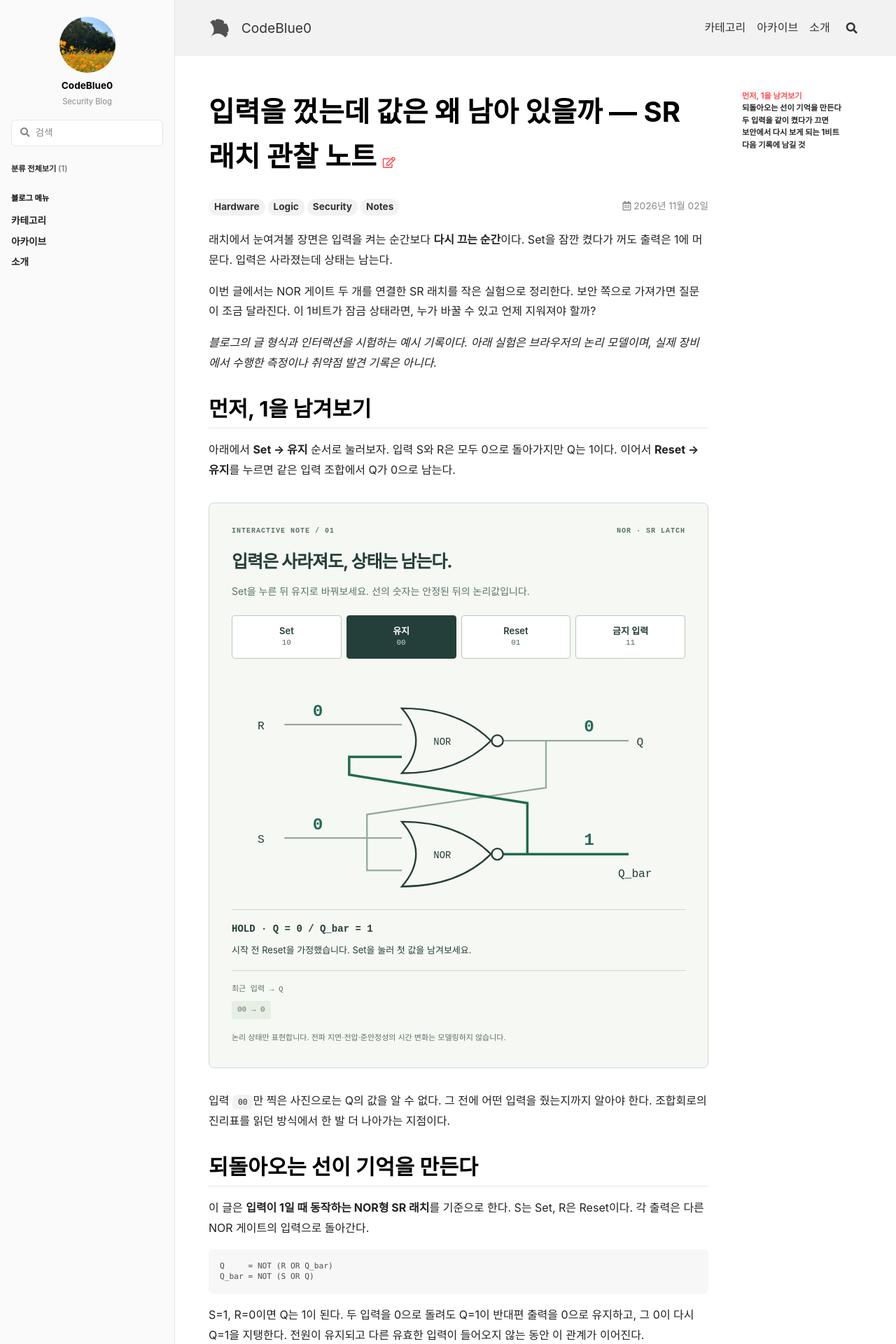
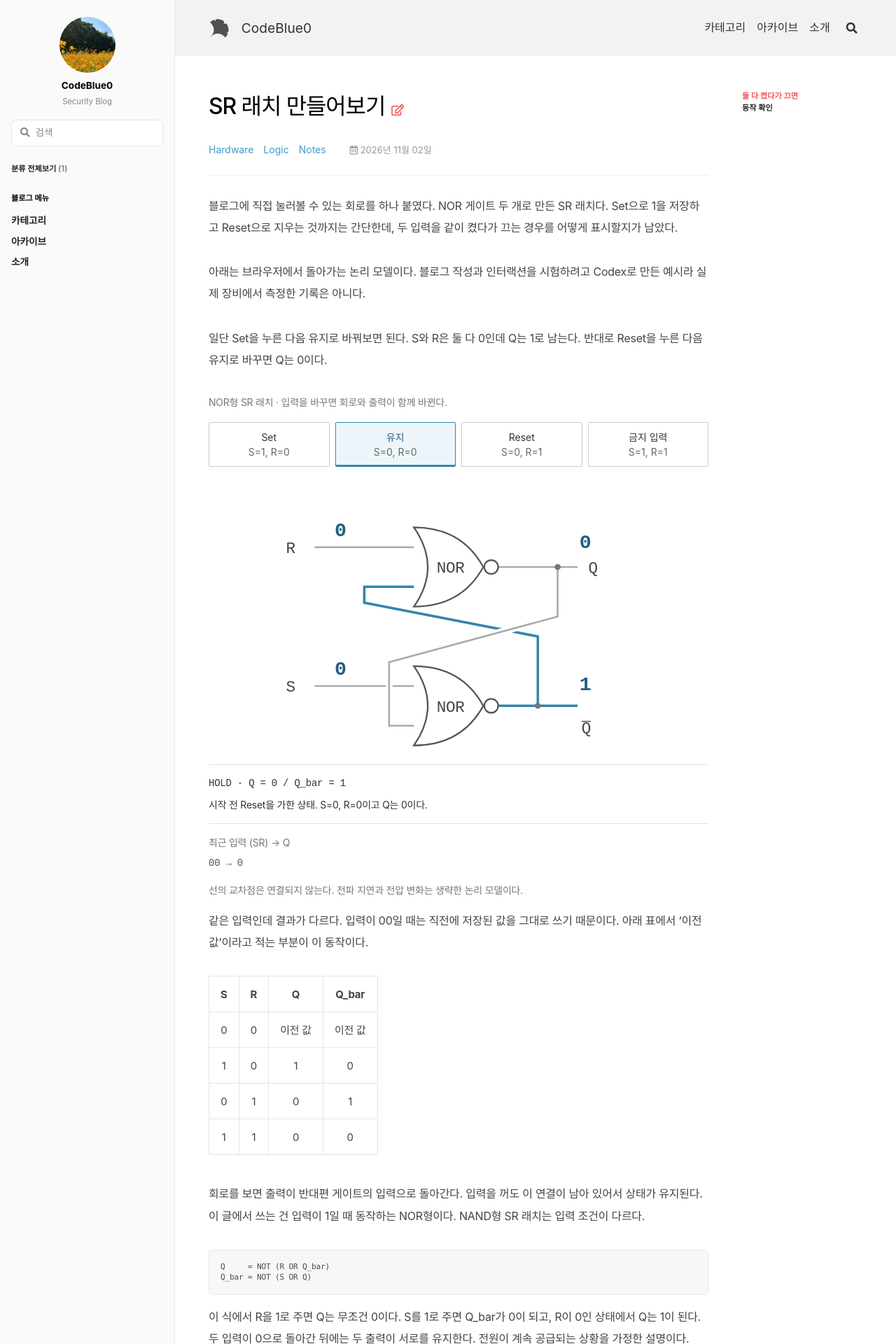
Before and after one commit to CodeBlue0/codeblue0.github.io, a Jekyll site: the page built from _posts/2026-11-02-sr-latch-state.md, in a window 1280 px wide. Shown: the top 1920 px of the page at 70% size. Built offline with Jekyll 4.4.1, drawn with Linux system fonts in a browser that asks for light colours; nearby versions of some CDN libraries; comment, search, counter and statistics services are not loaded; some of the changed text lies outside the part shown.

Commit message:
Rewrite latch post as a casual build log with inline circuit

````diff
--- a/_includes/posts/latch-lab.html
+++ b/_includes/posts/latch-lab.html
@@ -1,25 +1,23 @@
-<link rel="stylesheet" href="{{ '/assets/posts/latch/lab.css' | relative_url }}">
-<section class="latch-lab" id="latch-lab" aria-label="NOR형 SR 래치 실험">
-  <div class="latch-lab__heading"><span>INTERACTIVE NOTE / 01</span><span>NOR · SR LATCH</span></div>
-  <h3>입력은 사라져도, 상태는 남는다.</h3>
-  <p class="latch-lab__intro">Set을 누른 뒤 유지로 바꿔보세요. 선의 숫자는 안정된 뒤의 논리값입니다.</p>
+<figure class="latch-lab" id="latch-lab" aria-label="NOR형 SR 래치 실험">
+  <figcaption>NOR형 SR 래치 · 입력을 바꾸면 회로와 출력이 함께 바뀐다.</figcaption>
   <div class="latch-lab__controls" role="group" aria-label="S와 R 입력 조합">
-    <button type="button" data-s="1" data-r="0" aria-pressed="false">Set <small>10</small></button>
-    <button type="button" data-s="0" data-r="0" aria-pressed="true">유지 <small>00</small></button>
-    <button type="button" data-s="0" data-r="1" aria-pressed="false">Reset <small>01</small></button>
-    <button type="button" data-s="1" data-r="1" aria-pressed="false">금지 입력 <small>11</small></button>
+    <button type="button" data-s="1" data-r="0" aria-pressed="false">Set <small>S=1, R=0</small></button>
+    <button type="button" data-s="0" data-r="0" aria-pressed="true">유지 <small>S=0, R=0</small></button>
+    <button type="button" data-s="0" data-r="1" aria-pressed="false">Reset <small>S=0, R=1</small></button>
+    <button type="button" data-s="1" data-r="1" aria-pressed="false">금지 입력 <small>S=1, R=1</small></button>
   </div>
-  <svg class="latch-lab__circuit" viewBox="0 0 560 275" role="img" aria-labelledby="latch-circuit-title latch-circuit-desc">
+  <svg class="latch-lab__circuit" viewBox="0 0 360 266" role="img" aria-labelledby="latch-circuit-title latch-circuit-desc">
     <title id="latch-circuit-title">출력을 서로 되먹임하는 두 NOR 게이트</title>
-    <desc id="latch-circuit-desc">위 게이트에 R과 아래 출력이 들어가 Q를 만들고, 아래 게이트에 S와 Q가 들어가 Q bar를 만듭니다. 현재 값은 그림 아래 상태 설명에서도 확인할 수 있습니다.</desc>
-    <g class="latch-lab__wire"><path d="M65 64H210 M65 204H210"/><path data-wire="q" d="M335 84H490 M388 84V142L167 175V244H210"/><path data-wire="qb" d="M335 224H490 M365 224V161L145 126V104H210"/></g>
-    <g class="latch-lab__gate"><path d="M210 44Q245 84 210 124Q280 124 320 84Q280 44 210 44Z"/><circle cx="328" cy="84" r="7"/><path d="M210 184Q245 224 210 264Q280 264 320 224Q280 184 210 184Z"/><circle cx="328" cy="224" r="7"/></g>
-    <g class="latch-lab__labels"><text x="32" y="70">R</text><text x="32" y="210">S</text><text x="260" y="89">NOR</text><text x="260" y="229">NOR</text><text x="500" y="90">Q</text><text x="477" y="252">Q_bar</text></g>
-    <g class="latch-lab__values"><text data-value="r" x="100" y="54">0</text><text data-value="s" x="100" y="194">0</text><text data-value="q" x="435" y="73">0</text><text data-value="qb" x="435" y="213">1</text></g>
+    <desc id="latch-circuit-desc">위 게이트에 R과 Q bar가 들어가 Q를 만들고, 아래 게이트에 S와 Q가 들어가 Q bar를 만듭니다. 선이 교차하는 곳은 연결되지 않으며 점이 있는 곳은 연결됩니다. 현재 값은 그림 아래에서도 확인할 수 있습니다.</desc>
+    <g class="latch-lab__wire"><path d="M35 64H135 M35 204H135"/><path data-wire="qb" d="M220 224H300 M260 224V154L85 120V104H135"/><path class="latch-lab__bridge" d="M280 84V134L110 180V244H135"/><path data-wire="q" d="M220 84H300 M280 84V134L110 180V244H135"/></g>
+    <g class="latch-lab__gate"><path d="M135 44Q163 84 135 124Q183 124 205 84Q183 44 135 44Z"/><circle cx="213" cy="84" r="7"/><path d="M135 184Q163 224 135 264Q183 264 205 224Q183 184 135 184Z"/><circle cx="213" cy="224" r="7"/></g>
+    <g class="latch-lab__junction"><circle cx="280" cy="84" r="3"/><circle cx="260" cy="224" r="3"/></g>
+    <g class="latch-lab__labels"><text x="6" y="70">R</text><text x="6" y="210">S</text><text x="172" y="90">NOR</text><text x="172" y="230">NOR</text><text x="311" y="90">Q</text><text x="304" y="251">Q̅</text></g>
+    <g class="latch-lab__values"><text data-value="r" x="55" y="53">0</text><text data-value="s" x="55" y="193">0</text><text data-value="q" x="302" y="65">0</text><text data-value="qb" x="302" y="208">1</text></g>
   </svg>
-  <div class="latch-lab__status" role="status" aria-live="polite" aria-atomic="true"><strong data-status-title>HOLD · Q = 0 / Q_bar = 1</strong><span data-status-detail>시작 전 Reset을 가정했습니다. Set을 눌러 첫 값을 남겨보세요.</span></div>
-  <div class="latch-lab__history"><span>최근 입력 → Q</span><ol aria-label="최근 상태 전이 기록"><li>00 → 0</li></ol></div>
-  <p class="latch-lab__footnote">논리 상태만 표현합니다. 전파 지연·전압·준안정성의 시간 변화는 모델링하지 않습니다.</p>
+  <div class="latch-lab__status" role="status" aria-live="polite" aria-atomic="true"><strong data-status-title>HOLD · Q = 0 / Q_bar = 1</strong><span data-status-detail>시작 전 Reset을 가한 상태. S=0, R=0이고 Q는 0이다.</span></div>
+  <div class="latch-lab__history"><span>최근 입력 (SR) → Q</span><ol aria-label="최근 상태 전이 기록"><li>00 → 0</li></ol></div>
+  <p class="latch-lab__footnote">선의 교차점은 연결되지 않는다. 전파 지연과 전압 변화는 생략한 논리 모델이다.</p>
   <noscript><p>JavaScript가 꺼져 있어 그림은 초기 상태입니다. 아래 상태표에서 각 입력의 결과를 확인할 수 있습니다.</p></noscript>
-</section>
+</figure>
 <script src="{{ '/assets/posts/latch/lab.js' | relative_url }}" defer></script>
--- a/_posts/2026-11-02-sr-latch-state.md
+++ b/_posts/2026-11-02-sr-latch-state.md
@@ -1,72 +1,76 @@
 ---
-title: "입력을 껐는데 값은 왜 남아 있을까 — SR 래치 관찰 노트"
+title: "SR 래치 만들어보기"
 date: 2026-11-02 09:00:00 +0900
-tags: [Hardware, Logic, Security, Notes]
-excerpt: "NOR 게이트 두 개로 남겨둔 1비트. 입력을 직접 바꿔보며 기억과 초기화의 경계를 살펴본다."
+tags: [Hardware, Logic, Notes]
+excerpt: "블로그에서 직접 눌러볼 수 있는 SR 래치를 붙였다. Set과 Reset은 간단한데, 둘 다 켰다가 끄는 경우는 조금 다르다."
 ---
 
-래치에서 눈여겨볼 장면은 입력을 켜는 순간보다 **다시 끄는 순간**이다. Set을 잠깐 켰다가 꺼도 출력은 1에 머문다. 입력은 사라졌는데 상태는 남는다.
-
-이번 글에서는 NOR 게이트 두 개를 연결한 SR 래치를 작은 실험으로 정리한다. 보안 쪽으로 가져가면 질문이 조금 달라진다. 이 1비트가 잠금 상태라면, 누가 바꿀 수 있고 언제 지워져야 할까?
+블로그에 직접 눌러볼 수 있는 회로를 하나 붙였다. NOR 게이트 두 개로 만든 SR 래치다. Set으로 1을 저장하고 Reset으로 지우는 것까지는 간단한데, 두 입력을 같이 켰다가 끄는 경우를 어떻게 표시할지가 남았다.
 
 <!--more-->
 
-*블로그의 글 형식과 인터랙션을 시험하는 예시 기록이다. 아래 실험은 브라우저의 논리 모델이며, 실제 장비에서 수행한 측정이나 취약점 발견 기록은 아니다.*
+<link rel="stylesheet" href="{{ '/assets/posts/latch/lab.css' | relative_url }}">
+<div class="latch-note" markdown="1">
 
-## 먼저, 1을 남겨보기
+아래는 브라우저에서 돌아가는 논리 모델이다. 블로그 작성과 인터랙션을 시험하려고 Codex로 만든 예시라 실제 장비에서 측정한 기록은 아니다.
 
-아래에서 **Set → 유지** 순서로 눌러보자. 입력 S와 R은 모두 0으로 돌아가지만 Q는 1이다. 이어서 **Reset → 유지**를 누르면 같은 입력 조합에서 Q가 0으로 남는다.
+일단 Set을 누른 다음 유지로 바꿔보면 된다. S와 R은 둘 다 0인데 Q는 1로 남는다. 반대로 Reset을 누른 다음 유지로 바꾸면 Q는 0이다.
 
 {% include posts/latch-lab.html %}
 
-입력 `00`만 찍은 사진으로는 Q의 값을 알 수 없다. 그 전에 어떤 입력을 줬는지까지 알아야 한다. 조합회로의 진리표를 읽던 방식에서 한 발 더 나아가는 지점이다.
+같은 입력인데 결과가 다르다. 입력이 00일 때는 직전에 저장된 값을 그대로 쓰기 때문이다. 아래 표에서 ‘이전 값’이라고 적는 부분이 이 동작이다.
 
-## 되돌아오는 선이 기억을 만든다
+| S | R | Q | Q_bar |
+| :--: | :--: | :--: | :--: |
+| 0 | 0 | 이전 값 | 이전 값 |
+| 1 | 0 | 1 | 0 |
+| 0 | 1 | 0 | 1 |
+| 1 | 1 | 0 | 0 |
 
-이 글은 **입력이 1일 때 동작하는 NOR형 SR 래치**를 기준으로 한다. S는 Set, R은 Reset이다. 각 출력은 다른 NOR 게이트의 입력으로 돌아간다.
+회로를 보면 출력이 반대편 게이트의 입력으로 돌아간다. 입력을 꺼도 이 연결이 남아 있어서 상태가 유지된다. 이 글에서 쓰는 건 입력이 1일 때 동작하는 NOR형이다. NAND형 SR 래치는 입력 조건이 다르다.
 
 ```text
 Q     = NOT (R OR Q_bar)
 Q_bar = NOT (S OR Q)
 ```
 
-S=1, R=0이면 Q는 1이 된다. 두 입력을 0으로 돌려도 Q=1이 반대편 출력을 0으로 유지하고, 그 0이 다시 Q=1을 지탱한다. 전원이 유지되고 다른 유효한 입력이 들어오지 않는 동안 이 관계가 이어진다.
+이 식에서 R을 1로 주면 Q는 무조건 0이다. S를 1로 주면 Q_bar가 0이 되고, R이 0인 상태에서 Q는 1이 된다. 두 입력이 0으로 돌아간 뒤에는 두 출력이 서로를 유지한다. 전원이 계속 공급되는 상황을 가정한 설명이다.
 
-| S | R | 안정된 뒤의 Q | 의미 |
-| :--: | :--: | :--: | :-- |
-| 0 | 0 | 이전 값 | 유지 |
-| 1 | 0 | 1 | Set |
-| 0 | 1 | 0 | Reset |
-| 1 | 1 | 0, Q_bar도 0 | 금지 입력 |
+## 둘 다 켰다가 끄면
 
-여기서 `Q_bar`라는 이름은 주의해서 읽어야 한다. 정상적인 두 안정 상태에서는 Q의 반대지만, 모든 입력에서 항상 반대인 것은 아니다. [University of Vermont의 래치 강의](https://www.uvm.edu/~cbcafier/cs2210/content/04_logic_gates/latch_and_flip_flop.html)에서 회로식과 상태 전이를 확인할 수 있다.
+여기까지는 출력이 항상 반대로 나온다. 그런데 S와 R을 둘 다 1로 주면 두 NOR 게이트가 모두 0을 출력한다. Q_bar라는 이름이 붙어 있어도 이때는 Q의 반대가 아니다. 그래서 이 조합을 금지 입력으로 다룬다.
 
-## 두 입력을 같이 켰다가 끄면
+위에서 금지 입력을 누르고, 바로 유지로 바꾸면 Q와 Q_bar가 `?`로 표시된다.
 
-실험에서 **금지 입력 → 유지**를 눌러보자. 출력이 `?`로 바뀐다.
+실제 회로에서는 두 입력을 동시에 내릴 때 게이트의 전파 지연이나 소자 차이가 결과에 영향을 준다. 브라우저의 이 모델로는 어느 쪽이 먼저 바뀔지 알 수 없다. 그렇다고 항상 0으로 돌려놓으면 Reset이 된 것처럼 보인다. 여기서는 값을 임의로 정하지 않고 `?`를 남겼다.
 
-S=R=1인 동안에는 두 NOR 출력이 모두 0으로 강제된다. 문제는 두 입력을 함께 0으로 되돌릴 때다. 실제 회로에서는 전파 지연과 소자 차이 등이 결과에 영향을 준다. 이 모델은 그 뒤의 값을 임의로 골라 보여주는 대신, **이전 상태를 확정할 수 없음**으로 표시한다. 아날로그 전압이나 준안정성의 지속 시간을 재현하는 시뮬레이터는 아니다.
+```javascript
+// 금지 입력에서 두 입력을 함께 0으로 내린 경우
+if (wasForbidden) q = null;
 
-다시 Set이나 Reset을 주면 알려진 상태로 돌아온다. 또한 금지 입력에서 한 입력만 먼저 내리면, 남아 있는 유효 입력이 상태를 정할 수 있다. 그래서 입력의 값뿐 아니라 **입력이 바뀌는 순서**도 기록해야 한다.
+// 화면에는 미정 상태를 ?로 표시
+const show = value => value === null ? '?' : String(value);
+```
 
-초깃값에도 같은 주의가 필요하다. 이 실험은 시작 전에 Reset을 가한 상태를 가정한다. 실제 래치가 전원을 켜자마자 자동으로 0이 된다는 뜻은 아니다.
+실제 전압이 `?`가 된다는 뜻은 아니다. 이 모델에서 결과를 정하지 않았다는 표시다. 전압 변화나 준안정성이 얼마나 지속되는지는 계산하지 않는다.
 
-## 보안에서 다시 보게 되는 1비트
+이 상태에서 Set이나 Reset을 주면 다시 값이 정해진다. 금지 입력 뒤에 유지 대신 Set을 바로 누르는 경우도 마찬가지다. 이 경우는 한쪽 입력이 아직 1이라서 결과를 정할 수 있다.
 
-회로의 Q를 `locked`라는 이름으로 읽어보면, 검토할 질문이 생긴다. 잠금을 설정한 뒤 일반 소프트웨어가 다시 지울 수 있는가? 초기화 경로에서도 설계한 접근 정책이 유지되는가?
+처음 화면의 Q가 0인 것도 별도 가정이다. 시작 전에 Reset을 줬다고 두었다. 실제 회로가 전원을 켜자마자 항상 0으로 시작하는 건 아니다. 회로식과 기본 동작은 [University of Vermont의 래치 강의](https://www.uvm.edu/~cbcafier/cs2210/content/04_logic_gates/latch_and_flip_flop.html)를 참고했다.
 
-MITRE의 [CWE-1231](https://cwe.mitre.org/data/definitions/1231.html)은 접근 제한에 사용하는 잠금 비트가 설정된 뒤에도 변경될 수 있는 문제를 다룬다. 잠금 비트를 저장했다는 사실만으로 보호가 완성되지는 않는다. 그 비트에 도달하는 쓰기 경로와 상태 전이도 검토 대상이다.
+## 동작 확인
 
-다만 위 SR 래치의 금지 입력이 곧 CWE-1231이라는 뜻은 아니다. 기본 기억 소자의 동작과 시스템의 접근 제어 결함은 구분해야 한다. 실제 제품에서 취약점을 주장하려면 권한이 없는 주체가 어떤 경로로 정책을 깨는지까지 보여줘야 한다.
+브라우저에서 아래 순서로 눌러 결과를 확인했다.
 
-다음에 잠금 비트가 있는 설계를 읽는다면 아래 세 가지부터 남겨둘 생각이다.
+```text
+Set → 유지                 Q=1, Q_bar=0
+Reset → 유지               Q=0, Q_bar=1
+금지 입력                  Q=0, Q_bar=0
+금지 입력 → 유지           Q=?, Q_bar=?
+금지 입력 → 유지 → Set     Q=1, Q_bar=0
+금지 입력 → Reset → 유지   Q=0, Q_bar=1
+```
 
-- **설정:** 어떤 주체가 어떤 조건에서 잠금을 걸 수 있는가.
-- **해제:** 정상적인 해제 경로와 허용되는 권한은 무엇인가.
-- **초기화:** 리셋 종류별로 잠금과 보호 대상의 상태가 어떻게 달라지는가.
+키보드로 버튼을 눌러도 같은 동작이 나오고, 최근 입력 기록은 여섯 개까지만 남긴다. 초기화 가정과 금지 입력 뒤의 상태를 구분하는 데까지 확인한 모델이다.
 
-## 다음 기록에 남길 것
-
-이번 예시에서 확인한 것은 정상 입력의 상태 유지와 금지 입력 뒤의 불확실성을 구분하는 방법이다. 실제 회로의 타이밍은 확인하지 않았다.
-
-다음 실험에서는 D 래치로 범위를 좁혀, Enable이 열린 동안과 닫힌 동안을 비교해볼 만하다. 파형을 남기게 된다면 입력·출력 값에 더해 초기화 조건과 관찰 시점도 함께 적어두려고 한다. 값 하나보다 그 값에 도달한 과정을 남기는 편이, 나중에 기록을 다시 읽을 때 도움이 되겠다.
+</div>
--- a/assets/posts/latch/lab.css
+++ b/assets/posts/latch/lab.css
@@ -1,28 +1,41 @@
-.latch-lab{--ink:#243e39;--muted:#58716a;--accent:#246b56;margin:2rem 0;padding:clamp(18px,4vw,32px);border:1px solid #cdd9d0;border-radius:8px;background:#f6f8f3;color:var(--ink);font-family:inherit;isolation:isolate}
-.latch-lab .latch-lab__heading{display:flex;justify-content:space-between;flex-wrap:wrap;gap:8px;font:600 10px/1.5 ui-monospace,monospace;letter-spacing:.1em;color:var(--muted)}
-.latch-lab h3{margin:18px 0 10px;font-size:clamp(19px,3vw,25px);line-height:1.5;letter-spacing:-.04em;color:var(--ink)}
-.latch-lab .latch-lab__intro{font-size:14px;line-height:1.8;color:var(--muted);margin:0 0 22px}
-.latch-lab .latch-lab__controls{display:grid;grid-template-columns:repeat(4,minmax(0,1fr));gap:7px}
-.latch-lab .latch-lab__controls button{appearance:none;cursor:pointer;border:1px solid #b9c8bd;border-radius:4px;background:#fff;color:var(--ink);padding:12px 5px;font-family:inherit;font-size:13px;font-weight:600;line-height:1.4;min-height:48px;transition:background .15s,color .15s}
-.latch-lab .latch-lab__controls button small{display:block;font:11px/1.6 ui-monospace,monospace;opacity:.8}
-.latch-lab .latch-lab__controls button:hover{background:#e5eee4}
-.latch-lab .latch-lab__controls button[aria-pressed=true]{background:var(--ink);color:#fff;border-color:var(--ink)}
-.latch-lab .latch-lab__controls button:focus-visible{outline:3px solid #267357;outline-offset:3px}
-.latch-lab .latch-lab__circuit{display:block;width:100%;height:auto;margin:20px 0;overflow:visible}
-.latch-lab .latch-lab__wire{stroke:#94a99d;stroke-width:2;fill:none}
-.latch-lab [data-wire][data-level="1"]{stroke:#216b50;stroke-width:3}
-.latch-lab [data-wire][data-level="?"]{stroke:#97612c;stroke-dasharray:5 5}
-.latch-lab .latch-lab__gate{stroke:var(--ink);stroke-width:2;fill:#f6f8f3}
-.latch-lab .latch-lab__labels{fill:var(--ink);font:14px ui-monospace,monospace}
-.latch-lab .latch-lab__labels text:nth-child(3),.latch-lab .latch-lab__labels text:nth-child(4){text-anchor:middle;font-size:12px}
-.latch-lab .latch-lab__values{fill:var(--accent);font:600 21px ui-monospace,monospace}
-.latch-lab .latch-lab__status{display:grid;gap:8px;padding:16px 0;border-top:1px solid #cdd9d0;border-bottom:1px solid #cdd9d0}
-.latch-lab .latch-lab__status strong{font:600 14px/1.6 ui-monospace,monospace}
-.latch-lab .latch-lab__status span{font-size:13px;line-height:1.8}
-.latch-lab[data-invalid=true] .latch-lab__status{color:#805017}
-.latch-lab .latch-lab__history{margin-top:17px;font:11px/1.8 ui-monospace,monospace;color:var(--muted)}
-.latch-lab .latch-lab__history ol{display:flex;flex-wrap:wrap;gap:6px;list-style:none;padding:0;margin:7px 0}
-.latch-lab .latch-lab__history li{padding:3px 8px;margin:0;background:#e7eee3;border-radius:3px}
-.latch-lab .latch-lab__footnote{font-size:11px;line-height:1.8;color:var(--muted);margin:17px 0 0}
-@media(max-width:400px){.latch-lab .latch-lab__controls{grid-template-columns:repeat(2,minmax(0,1fr))}}
-@media(prefers-reduced-motion:reduce){.latch-lab .latch-lab__controls button{transition:none}}
+body:has(.latch-note) .article__header h1{font-size:32px;font-weight:500;line-height:1.5;letter-spacing:-.035em}
+body:has(.latch-note) .article__info{display:flex;flex-wrap:wrap;align-items:center;gap:12px 24px;border-bottom:1px solid #eee;padding-bottom:20px;margin-bottom:28px}
+body:has(.latch-note) .article__info .menu{float:none;margin:0}
+body:has(.latch-note) .article__info .left-col .button{background:transparent;border:0;border-radius:0;padding:0 10px 0 0;color:#439aca;font-size:14px;font-weight:400;box-shadow:none}
+body:has(.latch-note) .article__info .right-col{color:#999;font-size:13px}
+.article__content:has(.latch-note){color:#444;font-size:16px;line-height:1.95;letter-spacing:-.015em}
+.article__content:has(.latch-note)>p,.latch-note>p{margin:0 0 2rem}
+.latch-note h2{margin:3.5rem 0 1.5rem;padding:0;border:0;font-size:22px;font-weight:600;letter-spacing:-.025em;color:#333}
+.latch-note a{color:#439aca;text-decoration:none;border-bottom:1px solid transparent}
+.latch-note a:hover{border-bottom-color:currentColor}
+.latch-note pre{margin:1.8rem 0 2.4rem;border:1px solid #e8e8e8;border-radius:0;box-shadow:none;background:#f8f8f8;font-size:14px;line-height:1.8}
+.latch-note table{margin:2rem 0 2.5rem;width:100%;font-size:15px}
+.latch-note table th,.latch-note table td{border-color:#e6e6e6;background:#fff;padding:.65rem 1rem}
+.latch-lab{--ink:#333;--accent:#3485ad;margin:2.5rem 0 3rem;padding:0;color:var(--ink);background:#fff;font-family:inherit}
+.latch-lab figcaption{font-size:14px;line-height:1.8;color:#777;margin:0 0 1rem}
+.latch-lab .latch-lab__controls{display:grid;grid-template-columns:repeat(4,minmax(0,1fr));gap:8px}
+.latch-lab .latch-lab__controls button{appearance:none;cursor:pointer;border:1px solid #ccc;border-radius:2px;background:#fff;color:var(--ink);padding:10px 5px;font:inherit;font-size:14px;line-height:1.5;min-height:62px}
+.latch-lab .latch-lab__controls button small{display:block;font-size:14px;color:#666;white-space:nowrap}
+.latch-lab .latch-lab__controls button:hover{border-color:var(--accent);background:#f7fafc}
+.latch-lab .latch-lab__controls button[aria-pressed=true]{border-color:#3485ad;background:#edf5fa;color:#226181;box-shadow:inset 0 -2px #3485ad}
+.latch-lab .latch-lab__controls button:focus-visible{outline:2px solid #3485ad;outline-offset:3px}
+.latch-lab .latch-lab__circuit{display:block;width:100%;max-width:510px;height:auto;margin:1.5rem auto}
+.latch-lab .latch-lab__wire{stroke:#aaa;stroke-width:1.8;fill:none}
+.latch-lab .latch-lab__wire .latch-lab__bridge{stroke:#fff;stroke-width:7}
+.latch-lab [data-wire][data-level="1"]{stroke:#3485ad;stroke-width:2.5}
+.latch-lab [data-wire][data-level="?"]{stroke:#936521;stroke-dasharray:5 5}
+.latch-lab .latch-lab__gate{stroke:#555;stroke-width:1.6;fill:#fff}
+.latch-lab .latch-lab__junction{fill:#777}
+.latch-lab .latch-lab__labels{fill:#444;font:16px ui-monospace,monospace}
+.latch-lab .latch-lab__labels text:nth-child(3),.latch-lab .latch-lab__labels text:nth-child(4){text-anchor:middle}
+.latch-lab .latch-lab__values{fill:#226181;font:600 20px ui-monospace,monospace}
+.latch-lab .latch-lab__status{display:grid;gap:5px;padding:14px 0;border-top:1px solid #e4e4e4;border-bottom:1px solid #e4e4e4}
+.latch-lab .latch-lab__status strong{font:500 14px/1.8 ui-monospace,monospace}
+.latch-lab .latch-lab__status span{font-size:14px;line-height:1.8}
+.latch-lab[data-invalid=true] .latch-lab__status{color:#805517}
+.latch-lab .latch-lab__history{margin-top:14px;font-size:14px;line-height:1.8;color:#777}
+.latch-lab .latch-lab__history ol{display:flex;flex-wrap:wrap;gap:5px 15px;list-style:none;padding:0;margin:5px 0}
+.latch-lab .latch-lab__history li{padding:0;margin:0;font-family:ui-monospace,monospace;color:#555}
+.latch-lab .latch-lab__footnote{font-size:14px;line-height:1.8;color:#777;margin:12px 0 0}
+@media(max-width:600px){.latch-lab .latch-lab__controls{grid-template-columns:repeat(2,minmax(0,1fr))}.latch-note h2{font-size:20px}.latch-note pre{font-size:13px}.latch-note table th,.latch-note table td{padding:.6rem .4rem}}
+@media(max-width:600px){body:has(.latch-note) .article__header h1{font-size:28px}}
````
